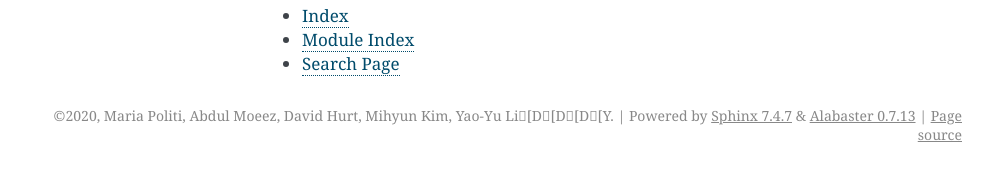
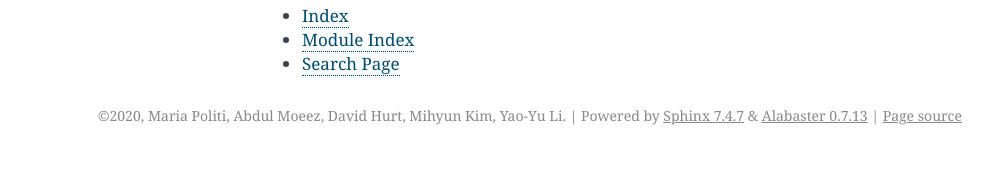
Before and after one commit to EISy-as-Py/eisy, a Sphinx documentation site: the page built from doc/index.rst, in a window 1280 px wide. Shown: the part 1019-1190 px from the top of the page, without its empty margins (148-1141 px from the left). Built offline with Sphinx 7.4.7, drawn with Linux system fonts in a browser that asks for light colours; pages that are not in the unit, such as notebooks, are missing from menus; part of the change alters nothing that is shown.

```diff
--- a/doc/conf.py
+++ b/doc/conf.py
@@ -20,9 +20,9 @@ sys.path.insert(0, os.path.abspath('.'))
 
 project = 'eisy.py'
 copyright = '2020, Maria Politi, Abdul Moeez, \
-             David Hurt, Mihyun Kim, Yao-Yu Li\x1b[D\x1b[D\x1b[D\x1b[Y'
+             David Hurt, Mihyun Kim, Yao-Yu Li'
 author = 'Maria Politi, Abdul Moeez, David Hurt,\
-          Mihyun Kim, Yao-Yu Li\x1b[D\x1b[D\x1b[D\x1b[Y'
+          Mihyun Kim, Yao-Yu Li'
 
 
 # -- General configuration ---------------------------------------------------
```
